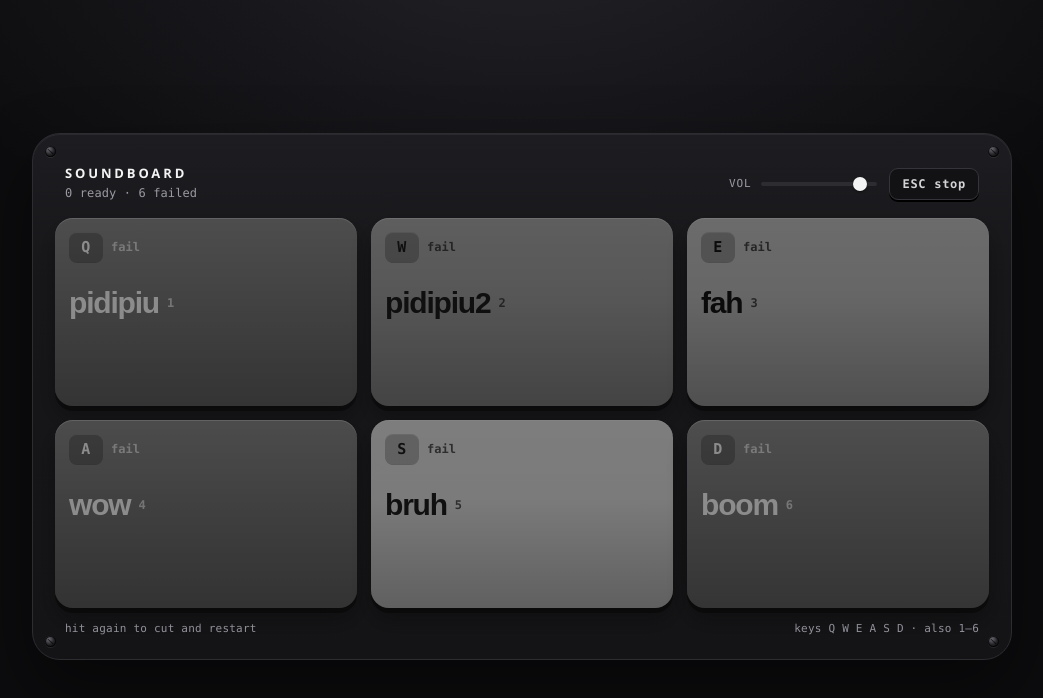
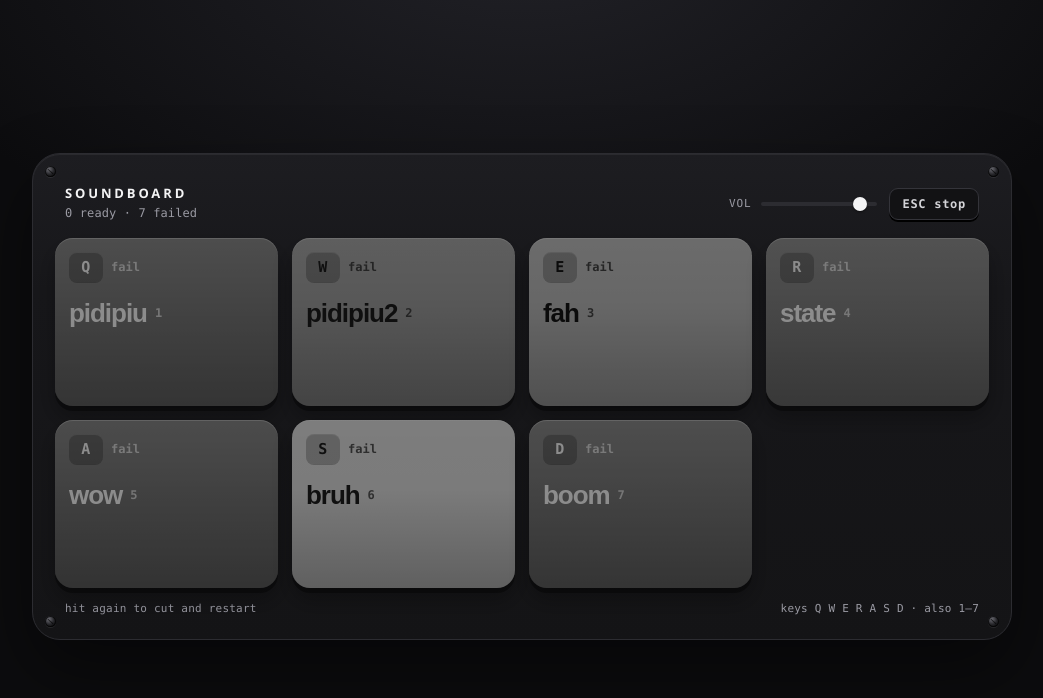
Before and after one commit to ofekch/ofekch.github.io, a plain HTML site: page index.html in a window 1280 px wide. Shown: the whole page, without its empty margins (118-1161 px from the left). Drawn offline with Linux system fonts and the light colour scheme; no server answers.

Commit message:
Add the State reaction from the fishing clip.
Co-authored-by: Cursor <cursoragent@cursor.com>

```diff
--- a/index.html
+++ b/index.html
@@ -160,7 +160,7 @@
 
   .grid {
     display: grid;
-    grid-template-columns: repeat(3, 1fr);
+    grid-template-columns: repeat(4, 1fr);
     gap: 14px;
   }
 
@@ -172,7 +172,7 @@
     display: flex;
     flex-direction: column;
     justify-content: space-between;
-    min-height: 188px;
+    min-height: 168px;
     padding: 14px 14px 12px;
     border: 0;
     border-radius: 18px;
@@ -253,7 +253,7 @@
   }
 
   .pad-name strong {
-    font-size: 30px;
+    font-size: 26px;
     font-weight: 650;
     letter-spacing: -0.04em;
     line-height: 1;
@@ -344,7 +344,7 @@
     <div class="grid" id="grid"></div>
     <footer>
       <span>hit again to cut and restart</span>
-      <span>keys Q W E A S D · also 1–6</span>
+      <span>keys Q W E R A S D · also 1–7</span>
     </footer>
   </main>
   <script>
@@ -352,9 +352,10 @@
       { id: "pidipiu", file: "sounds/pidipiu.wav?v=2", key: "q", num: "1", accent: "#7c6bff", ink: "#ffffff" },
       { id: "pidipiu2", file: "sounds/pidipiu2.wav?v=2", key: "w", num: "2", accent: "#14c4b0", ink: "#06211e" },
       { id: "fah", file: "sounds/fah.wav?v=2", key: "e", num: "3", accent: "#ffb703", ink: "#1c1403" },
-      { id: "wow", file: "sounds/wow.wav?v=2", key: "a", num: "4", accent: "#ff4d7a", ink: "#ffffff" },
-      { id: "bruh", file: "sounds/bruh.wav?v=2", key: "s", num: "5", accent: "#c6f54e", ink: "#172006" },
-      { id: "boom", file: "sounds/boom.wav?v=2", key: "d", num: "6", accent: "#ff5a36", ink: "#ffffff" },
+      { id: "state", file: "sounds/state.wav?v=2", key: "r", num: "4", accent: "#3b8bff", ink: "#ffffff" },
+      { id: "wow", file: "sounds/wow.wav?v=2", key: "a", num: "5", accent: "#ff4d7a", ink: "#ffffff" },
+      { id: "bruh", file: "sounds/bruh.wav?v=2", key: "s", num: "6", accent: "#c6f54e", ink: "#172006" },
+      { id: "boom", file: "sounds/boom.wav?v=2", key: "d", num: "7", accent: "#ff5a36", ink: "#ffffff" },
     ];
 
     const BARS = 42;
```
Also changed, not shown: 1 other file.
